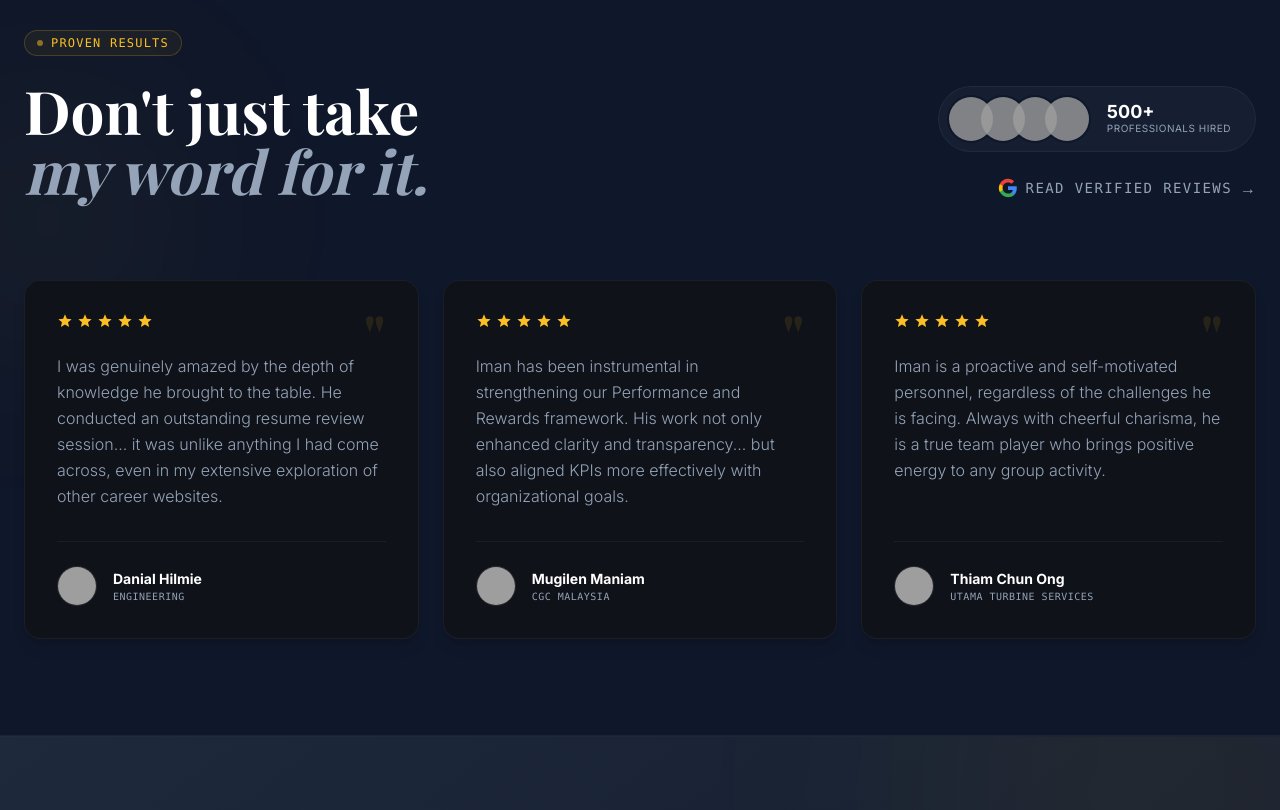
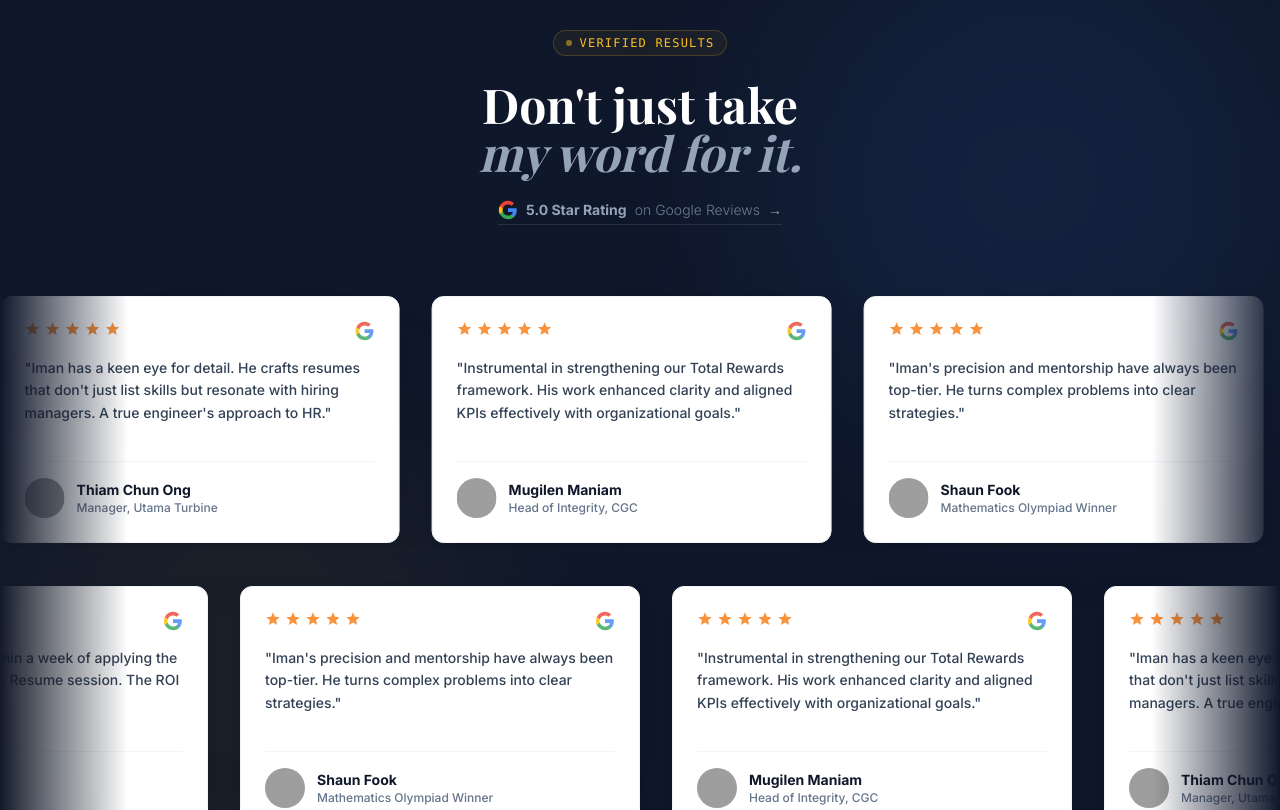
Before and after one commit to imanarzman-creator/IAN-INT, a React (Vite) app: page / in a window 1280 px wide. Shown: the part 4640-5450 px from the top of the page. Built offline with nearby package versions, Linux system fonts and the light colour scheme; grey boxes are pictures that could not be loaded; a web font is replaced by a local one.

Commit message:
feat: Implement testimonial marquee with framer-motion
Introduces a new testimonial marquee component to display client feedback dynamically. This enhances user engagement and showcases social proof. Also updates `package.json` to include `framer-motion` as a dependency.

```diff
--- a/App.tsx
+++ b/App.tsx
@@ -6,7 +6,7 @@ import { TrustBar } from './components/TrustBar';
 import { About } from './components/About';
 import { AICoach } from './components/AICoach';
 import { Services } from './components/Services';
-import { Testimonials } from './components/Testimonials';
+import { TestimonialMarquee } from './components/TestimonialMarquee';
 import { BookLeadMagnet } from './components/BookLeadMagnet';
 import { CorporateTraining } from './components/CorporateTraining';
 import { Footer } from './components/Footer';
@@ -29,7 +29,7 @@ export const App: React.FC = () => {
         <About />
         <AICoach />
         <Services />
-        <Testimonials />
+        <TestimonialMarquee />
         <BookLeadMagnet />
 
         {/* Final CTA Section - Authority Driven */}
--- /dev/null
+++ b/components/TestimonialMarquee.tsx
@@ -0,0 +1,173 @@
+import React from 'react';
+import { motion } from 'framer-motion';
+
+const GOOGLE_REVIEW_LINK = "https://share.google/0ogIPTcF7tLjXbnKq";
+
+interface Review {
+  id: string;
+  name: string;
+  role: string;
+  quote: string;
+  stars: number;
+}
+
+const reviews: Review[] = [
+  {
+    id: '1',
+    name: "Danial Hilmie",
+    role: "1st Class Graduate",
+    quote: "Iman's expertise goes beyond the ordinary. The resume review was unlike anything I had come across. I was genuinely amazed by the depth of knowledge.",
+    stars: 5
+  },
+  {
+    id: '2',
+    name: "Thiam Chun Ong",
+    role: "Manager, Utama Turbine",
+    quote: "Iman has a keen eye for detail. He crafts resumes that don't just list skills but resonate with hiring managers. A true engineer's approach to HR.",
+    stars: 5
+  },
+  {
+    id: '3',
+    name: "Mugilen Maniam",
+    role: "Head of Integrity, CGC",
+    quote: "Instrumental in strengthening our Total Rewards framework. His work enhanced clarity and aligned KPIs effectively with organizational goals.",
+    stars: 5
+  },
+  {
+    id: '4',
+    name: "Shaun Fook",
+    role: "Mathematics Olympiad Winner",
+    quote: "Iman's precision and mentorship have always been top-tier. He turns complex problems into clear strategies.",
+    stars: 5
+  },
+  {
+    id: '5',
+    name: "Sarah Jenkins",
+    role: "Software Engineer",
+    quote: "I landed 3 interviews within a week of applying the strategies from the Bedah Resume session. The ROI is undeniable.",
+    stars: 5
+  },
+  {
+    id: '6',
+    name: "Michael Chen",
+    role: "Finance Director",
+    quote: "The mock interview simulation was intense but necessary. It completely changed how I approach executive salary negotiations.",
+    stars: 5
+  }
+];
+
+const StarIcon = () => (
+  <svg className="w-4 h-4 text-orange-400 fill-current" viewBox="0 0 24 24">
+    <path d="M12 17.27L18.18 21l-1.64-7.03L22 9.24l-7.19-.61L12 2 9.19 8.63 2 9.24l5.46 4.73L5.82 21z" />
+  </svg>
+);
+
+const GoogleIcon = () => (
+  <svg viewBox="0 0 24 24" className="w-5 h-5" xmlns="http://www.w3.org/2000/svg">
+    <path d="M22.56 12.25c0-.78-.07-1.53-.2-2.25H12v4.26h5.92c-.26 1.37-1.04 2.53-2.21 3.31v2.77h3.57c2.08-1.92 3.28-4.74 3.28-8.09z" fill="#4285F4" />
+    <path d="M12 23c2.97 0 5.46-.98 7.28-2.66l-3.57-2.77c-.98.66-2.23 1.06-3.71 1.06-2.86 0-5.29-1.93-6.16-4.53H2.18v2.84C3.99 20.53 7.7 23 12 23z" fill="#34A853" />
+    <path d="M5.84 14.09c-.22-.66-.35-1.36-.35-2.09s.13-1.43.35-2.09V7.07H2.18C1.43 8.55 1 10.22 1 12s.43 3.45 1.18 4.93l2.85-2.22.81-.62z" fill="#FBBC05" />
+    <path d="M12 5.38c1.62 0 3.06.56 4.21 1.64l3.15-3.15C17.45 2.09 14.97 1 12 1 7.7 1 3.99 3.47 2.18 7.07l3.66 2.84c.87-2.6 3.3-4.53 6.16-4.53z" fill="#EA4335" />
+  </svg>
+);
+
+const ReviewCard: React.FC<{ review: Review }> = ({ review }) => (
+  <div className="w-[350px] md:w-[400px] shrink-0 bg-white rounded-xl p-6 shadow-[0_8px_30px_rgb(0,0,0,0.12)] border border-gray-100 mx-4 select-none hover:scale-[1.02] transition-transform duration-300">
+    <div className="flex justify-between items-start mb-4">
+      <div className="flex gap-1">
+        {[...Array(review.stars)].map((_, i) => (
+          <StarIcon key={i} />
+        ))}
+      </div>
+      <div className="opacity-80">
+        <GoogleIcon />
+      </div>
+    </div>
+
+    <p className="text-slate-700 text-sm leading-relaxed mb-6 font-medium line-clamp-4 min-h-[5rem]">
+      "{review.quote}"
+    </p>
+
+    <div className="flex items-center gap-3 border-t border-gray-100 pt-4">
+      <img
+        src={`https://ui-avatars.com/api/?name=${encodeURIComponent(review.name)}&background=random&color=fff&rounded=true&bold=true`}
+        alt={review.name}
+        className="w-10 h-10 rounded-full bg-slate-100"
+      />
+      <div>
+        <h4 className="font-bold text-slate-900 text-sm">{review.name}</h4>
+        <p className="text-xs text-slate-500 font-medium">{review.role}</p>
+      </div>
+    </div>
+  </div>
+);
+
+export const TestimonialMarquee: React.FC = () => {
+  return (
+    <section id="testimonials" className="bg-brand-navy py-24 border-b border-white/5 scroll-mt-28 relative overflow-hidden">
+
+      {/* Background decoration */}
+      <div className="absolute inset-0 z-0">
+         <div className="absolute top-0 right-0 w-[500px] h-[500px] bg-blue-500/10 rounded-full blur-[100px]"></div>
+         <div className="absolute bottom-0 left-0 w-[500px] h-[500px] bg-brand-gold/5 rounded-full blur-[100px]"></div>
+      </div>
+
+      <div className="container mx-auto px-6 mb-16 relative z-10">
+        <div className="max-w-4xl mx-auto text-center">
+            <div className="inline-flex items-center gap-2 px-3 py-1 rounded-full border border-brand-gold/20 bg-brand-gold/5 text-brand-gold text-xs font-mono uppercase tracking-widest mb-6">
+                 <span className="w-1.5 h-1.5 rounded-full bg-brand-gold animate-pulse"></span>
+                 Verified Results
+             </div>
+             <h2 className="text-4xl md:text-5xl font-serif font-bold text-white leading-tight mb-6">
+               Don't just take <br/>
+               <span className="text-brand-text-muted italic">my word for it.</span>
+             </h2>
+             <a
+              href={GOOGLE_REVIEW_LINK}
+              target="_blank"
+              rel="noopener noreferrer"
+              className="inline-flex items-center gap-2 text-brand-text-muted hover:text-white transition-colors group text-sm border-b border-white/10 pb-1"
+            >
+              <GoogleIcon />
+              <span className="font-bold">5.0 Star Rating</span>
+              <span className="font-light opacity-70">on Google Reviews</span>
+              <span className="group-hover:translate-x-1 transition-transform">→</span>
+            </a>
+        </div>
+      </div>
+
+      {/* Marquee Container */}
+      <div className="relative z-10 w-full overflow-hidden space-y-8">
+
+        {/* Row 1 - Moves Left */}
+        <div className="w-full inline-flex flex-nowrap overflow-hidden [mask-image:_linear-gradient(to_right,transparent_0,_black_128px,_black_calc(100%-128px),transparent_100%)]">
+            <div className="flex items-center justify-center md:justify-start animate-marquee hover:[animation-play-state:paused]">
+                {/* Original Set */}
+                {reviews.map((review) => (
+                    <ReviewCard key={`r1-${review.id}`} review={review} />
+                ))}
+                {/* Duplicate Set for Loop */}
+                {reviews.map((review) => (
+                    <ReviewCard key={`r1-dup-${review.id}`} review={review} />
+                ))}
+            </div>
+        </div>
+
+        {/* Row 2 - Moves Right (Hidden on mobile) */}
+        <div className="hidden md:block w-full overflow-hidden [mask-image:_linear-gradient(to_right,transparent_0,_black_128px,_black_calc(100%-128px),transparent_100%)]">
+            <div className="flex items-center justify-start animate-marquee-reverse hover:[animation-play-state:paused]">
+                {/* Original Set (Reversed for visual variety) */}
+                {[...reviews].reverse().map((review) => (
+                    <ReviewCard key={`r2-${review.id}`} review={review} />
+                ))}
+                {/* Duplicate Set */}
+                {[...reviews].reverse().map((review) => (
+                    <ReviewCard key={`r2-dup-${review.id}`} review={review} />
+                ))}
+            </div>
+        </div>
+
+      </div>
+    </section>
+  );
+};
--- a/index.html
+++ b/index.html
@@ -19,6 +19,20 @@
             fontFamily: {
               sans: ['Inter', 'sans-serif'],
               serif: ['Playfair Display', 'serif'],
+            },
+            animation: {
+              'marquee': 'marquee 40s linear infinite',
+              'marquee-reverse': 'marquee-reverse 40s linear infinite',
+            },
+            keyframes: {
+              marquee: {
+                '0%': { transform: 'translateX(0)' },
+                '100%': { transform: 'translateX(-50%)' },
+              },
+              'marquee-reverse': {
+                '0%': { transform: 'translateX(-50%)' },
+                '100%': { transform: 'translateX(0)' },
+              }
             }
           }
         }
@@ -53,7 +67,8 @@
     "react-dom/": "https://esm.sh/react-dom@^19.2.4/",
     "react/": "https://esm.sh/react@^19.2.4/",
     "react": "https://esm.sh/react@^19.2.4",
-    "@google/genai": "https://esm.sh/@google/genai@^1.41.0"
+    "@google/genai": "https://esm.sh/@google/genai@^1.41.0",
+    "framer-motion": "https://esm.sh/framer-motion@10.16.4"
   }
 }
 </script>
--- a/package.json
+++ b/package.json
@@ -11,7 +11,8 @@
   "dependencies": {
     "react-dom": "^19.2.4",
     "react": "^19.2.4",
-    "@google/genai": "^1.41.0"
+    "@google/genai": "^1.41.0",
+    "framer-motion": "10.16.4"
   },
   "devDependencies": {
     "@types/node": "^22.14.0",
```
